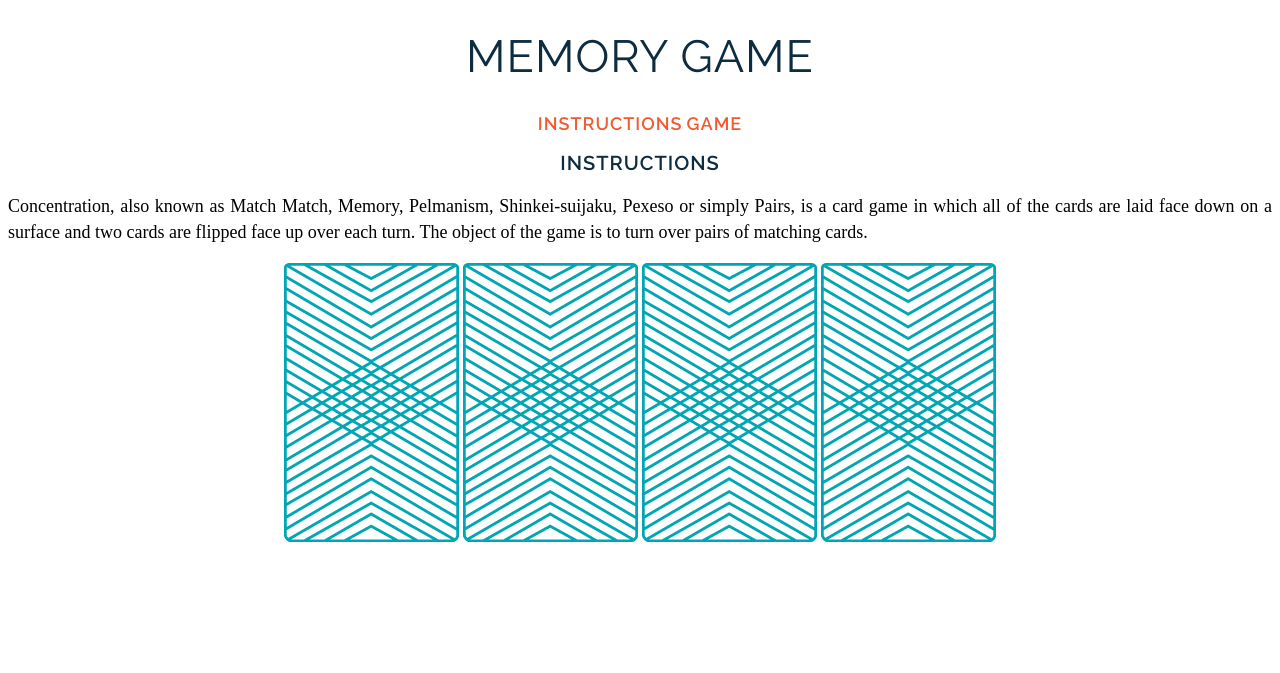
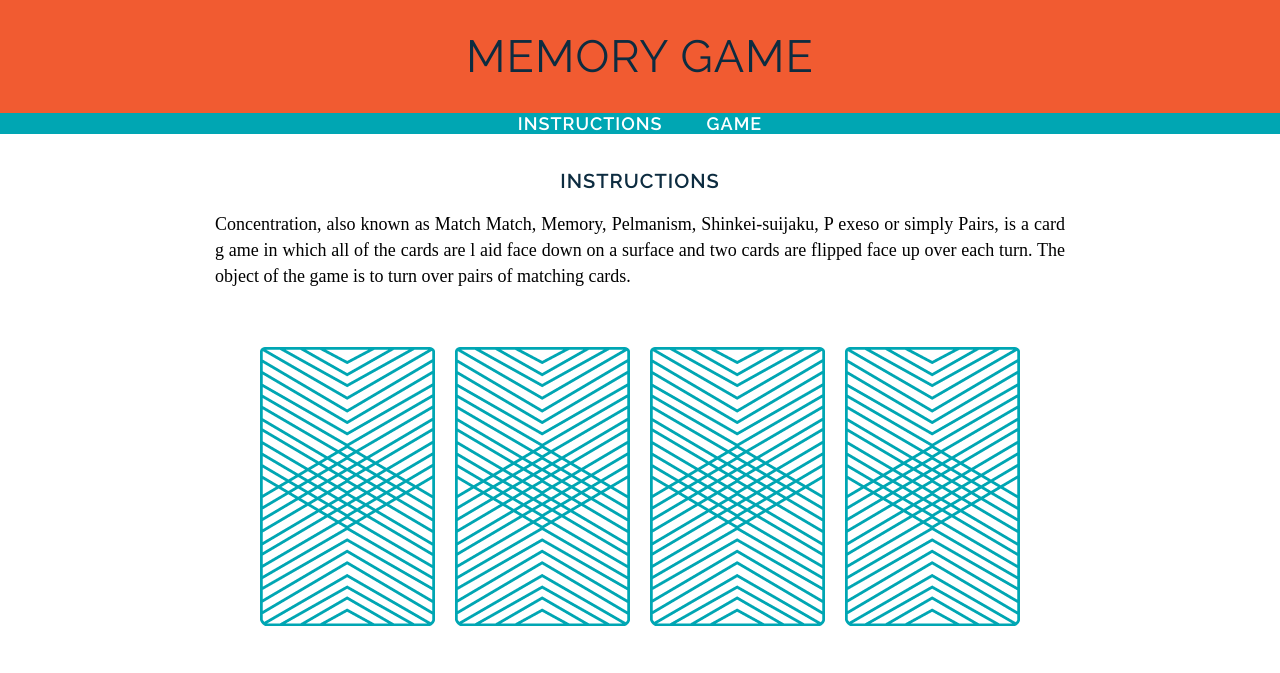
Before and after one commit to ahmedalhindi/wdi-fundamentals-memorygame, a plain HTML site: page memory-game/index.html in a window 1280 px wide. Drawn offline with Linux system fonts and the light colour scheme; a web font is replaced by a local one.

Commit message:
added header, nav, main elements. also, modified css

```diff
--- a/memory-game/css/style.css
+++ b/memory-game/css/style.css
@@ -1,5 +1,18 @@
 body{
 	text-align: center;
+	margin: 0;
+}
+nav{
+	background-color: #00A6B3;
+	color:#FFFFFF
+	padding: 20px 0px ;
+}
+main{
+	width: 850px;
+	margin: 35px auto;
+}
+img{
+	margin: 40px 8px;
 }
 h1{
 	font-family: "Raleway", sans-serif;
@@ -9,16 +22,18 @@ h1{
 	font-weight: 400;
 	font-size: 45px;
 	text-transform: uppercase;
+	margin: 0;
 }
 
 a{
 	font-family: "Raleway", sans-serif;
-	color: #F15B31;
+	color: #FFFFFF;
 	letter-spacing: 1px;
 	font-weight: 600;
 	font-size: 18px;
 	text-decoration: none;
 	text-transform: uppercase;
+	margin: 0px 20px;
 }
 h2{
 	font-family: "Raleway", sans-serif;
@@ -36,3 +51,8 @@ p{
 	text-align: justify;
 
 }
+header{
+	background-color: #F15B31;
+	color: #FFFFFF;
+	padding: 30px 20px;
+}
--- a/memory-game/index.html
+++ b/memory-game/index.html
@@ -8,22 +8,27 @@
 </head>
 
 <body>
+	<header>
 		<h1>Memory Game</h1>
+	</header>
+	<nav>
 		<a href="#">Instructions</a>
 		<a href="#">Game</a>
+	</nav>
+	<main>
 		<h2>Instructions</h2>
-	<p>Concentration, also known as Match Match, Memory, Pelmanism, Shinkei-suijaku,
-   Pexeso or simply Pairs, is a card game in which all of the cards are laid
-    face down on a surface and two cards are flipped face up over each turn.
-     The object of the game is to turn over pairs of matching cards.</p>
+		<p>Concentration, also known as 	Match Match, Memory, Pelmanism, 	Shinkei-suijaku,
+   P	exeso or simply Pairs, is a card g	ame in which all of the cards are l	aid
+    	face down on a surface and two 	cards are flipped face up over 	each turn.
+    	 The object of the game is to turn 	over pairs of matching cards.</p>
 
 		<div>
-		<img src="images/back.png" alt="Queen of Diamonds">
-		<img src="images/back.png" alt="Queen of Hearts">
-		<img src="images/back.png" alt="King of Diamonds">
-		<img src="images/back.png" alt="King of Hearts">
+			<img src="images/back.png" alt=	"Queen of Diamonds">
+			<img src="images/back.png" alt=	"Queen of Hearts">
+			<img src="images/back.png" alt=	"King of Diamonds">
+			<img src="images/back.png" alt=	"King of Hearts">
 		</div>
-
+	</main>
 </body>
 
 
```
Lines whose indentation alone changed are shown as unchanged.
